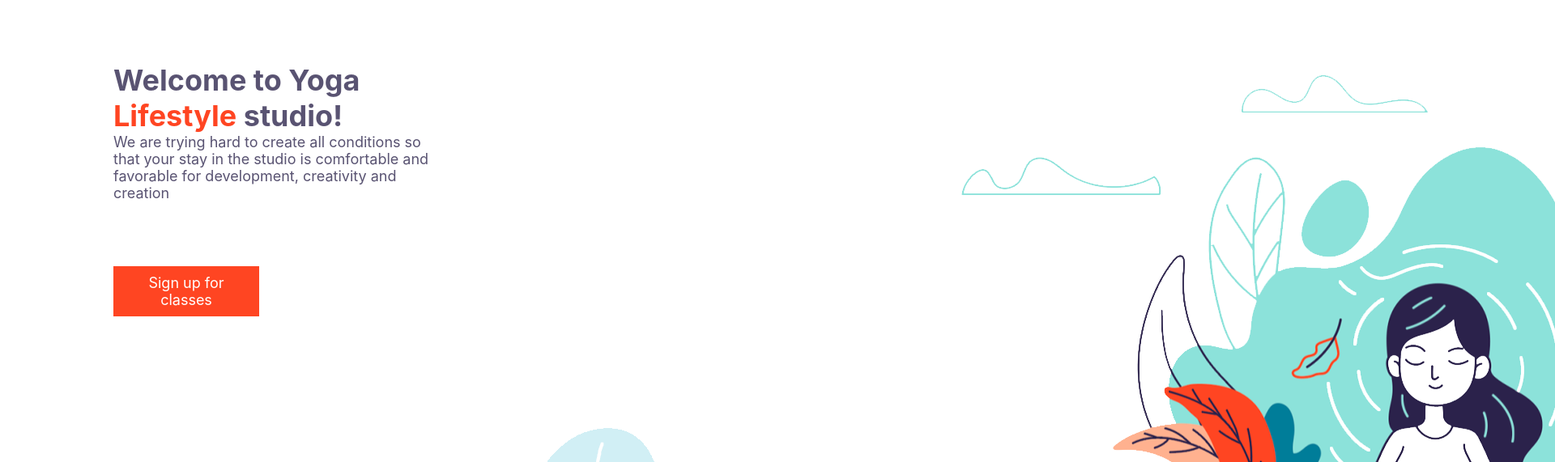
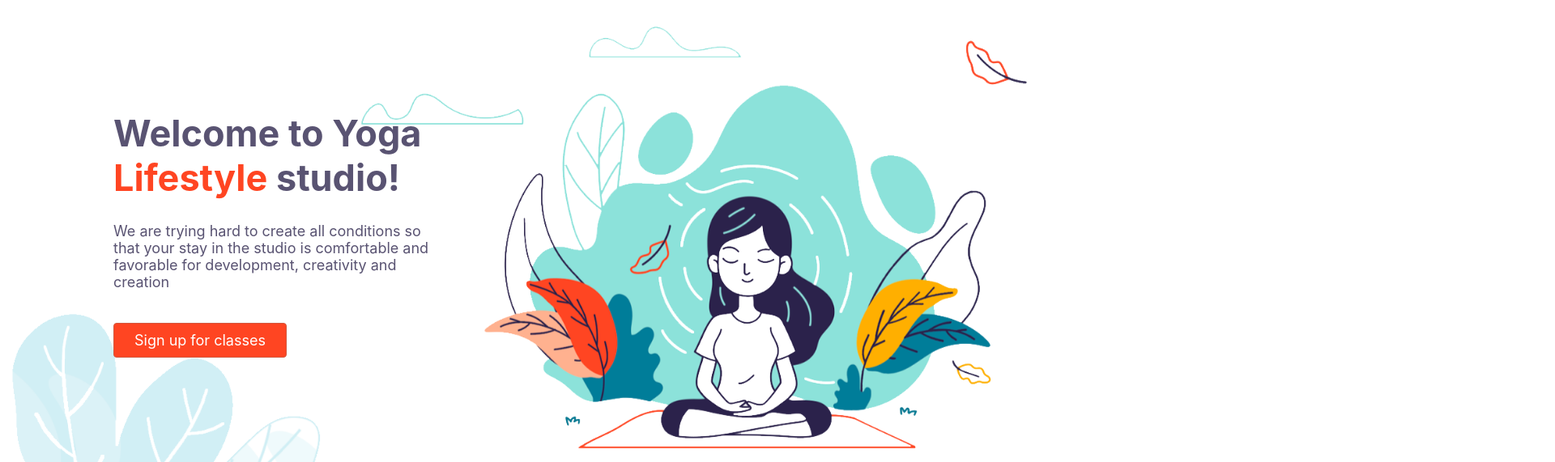
Before and after one commit to sauliusss/yoga, a website: page index.html in a window 1280 px wide. Shown: the part 45-616 px from the top of the page at 81% size, 1920 px wide, since content can reach past the window. Drawn offline with Linux system fonts and the light colour scheme.

Commit message:
add cover btn hover

```diff
--- a/css/index.css
+++ b/css/index.css
@@ -18,6 +18,9 @@ body {
   font-family: -apple-system, BlinkMacSystemFont, "Segoe UI", Roboto, Oxygen, Ubuntu, Cantarell, "Open Sans", "Helvetica Neue", sans-serif;
   color: #595372;
   background-color: #ffffff;
+  background-image: url(../img/jogaa.png);
+  background-repeat: no-repeat;
+  background-size: cover;
 }
 
 header {
@@ -58,6 +61,7 @@ a {
 
 a:first-child {
   border-bottom: 2px solid var(--orandzine);
+  margin-left: 0;
 }
 
 a:hover {
@@ -72,11 +76,7 @@ main {
   display: inline-block;
   margin-left: var(--soninis-atstumas);
   width: var(--main-width);
-}
-
-.img {
-  display: inline-block;
-  width: var(--image-width);
+  margin-top: 60px;
 }
 
 span {
@@ -84,27 +84,33 @@ span {
 }
 
 .text {
-  display: inline-block;
   margin-top: 7%;
   width: var(--text-width);
   margin-right: var(--text-margin);
   font-size: 18px;
-  float: left;
 }
 
 .text h2 {
+  display: inline-block;
   width: 100%;
-  font-size: 36px;
-}
-
-.orange_btn {
-  background-color: var(--orandzine);
-  width: 180px;
-  text-align: center;
-  padding: 10px;
-  margin-top: 80px;
+  font-size: 45px;
+  margin-bottom: 7%;
 }
 
 .orange_btn a {
   color: #ffffff;
+  display: inline-block;
+  background-color: var(--orandzine);
+  border: 1px solid #d1583f;
+  text-align: center;
+  padding: 10px;
+  padding-left: 25px;
+  padding-right: 25px;
+  margin-top: 40px;
+  border-radius: 4px;
 }
+
+.orange_btn a:hover {
+  background-color: #ffffff;
+  color: var(--orandzine);
+}
--- a/index.html
+++ b/index.html
@@ -29,7 +29,6 @@
       </div>
     </header>
     <main>
-      <div class="img"><img src="./img/jogaa.png" alt="joga" /></div>
       <div class="text">
         <h2>Welcome to Yoga <span>Lifestyle</span> studio!</h2>
         <p>We are trying hard to create all conditions so that your stay in the studio is comfortable and favorable for development, creativity and creation</p>
```
